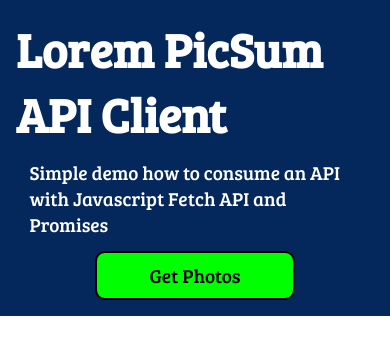
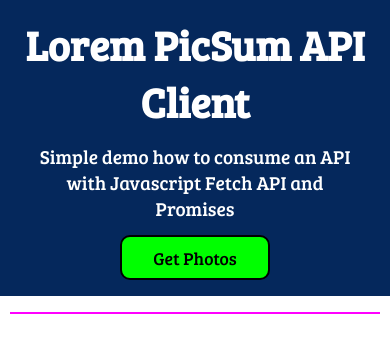
Before and after one commit to jharteaga/fetch-photographs-api, a plain HTML site: page index.html in a window 390 px wide. Drawn offline with Linux system fonts and the light colour scheme.

Commit message:
Implementing Media Query

```diff
--- a/style.css
+++ b/style.css
@@ -22,6 +22,7 @@
   font-size: 3rem;
   color: #fff;
   margin: 0;
+  text-align: center;
 }
 
 .header-container p {
@@ -29,6 +30,7 @@
   font-size: 1.2rem;
   margin: 0.7em;
   color: #fff;
+  text-align: center;
 }
 
 .header-container button {
@@ -67,3 +69,32 @@
   width: 350px;
   height: 300px;
 }
+
+/* Media Queries for mobile design */
+
+@media (max-width: 775px) {
+  .header-container h1 {
+    font-size: 2.6rem;
+  }
+
+  .header-container p {
+    font-size: 1.2rem;
+  }
+
+  .header-container button {
+    font-size: 1.1rem;
+    width: 150px;
+    padding: 0.5em 0;
+  }
+
+  .photos-container {
+    max-width: 95%;
+    margin: 1em auto;
+    border: 1px solid magenta;
+    justify-content: space-evenly;
+  }
+
+  .photo img {
+    max-width: 100%;
+  }
+}
```
